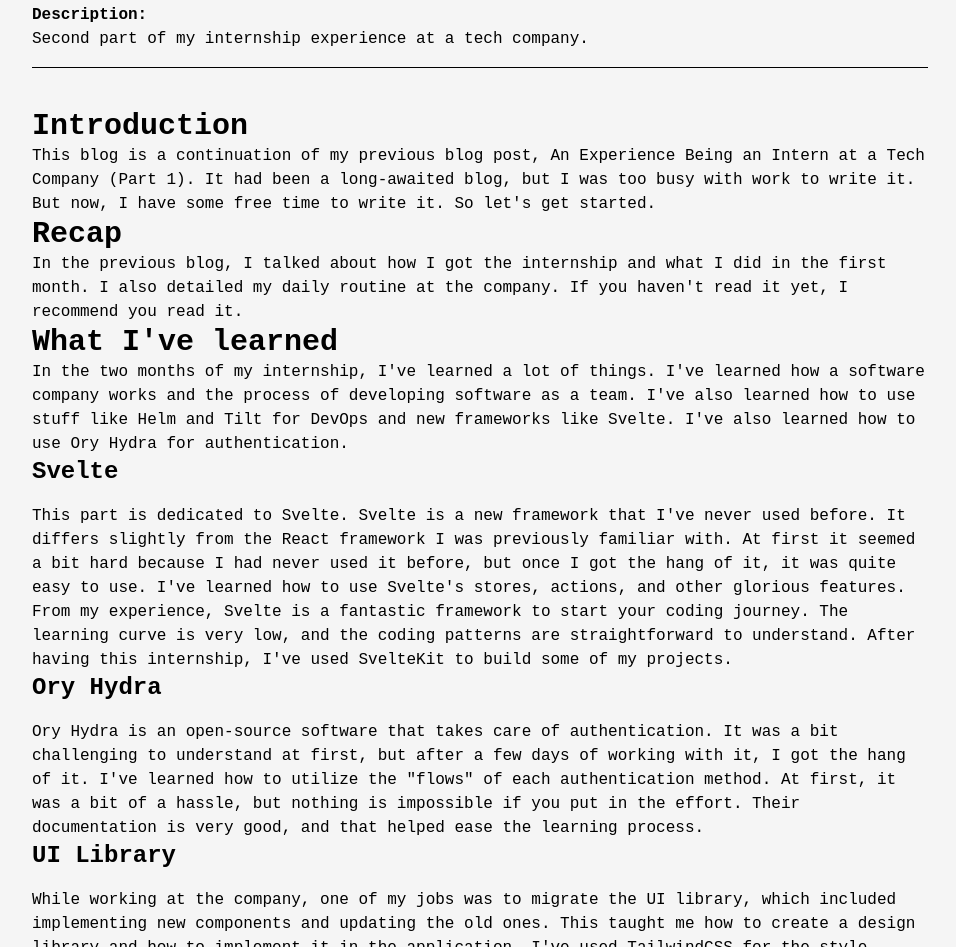
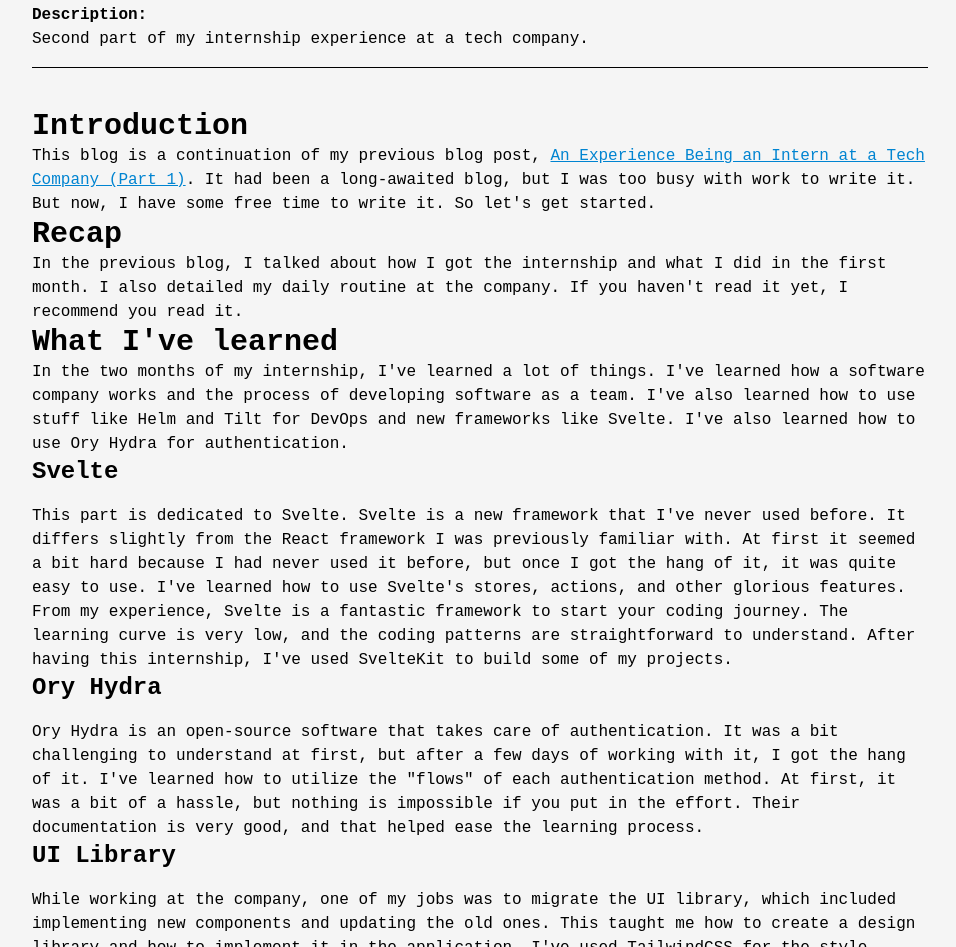
Before and after one commit to JusJira/astro-portfolio, an Astro site: page /blog/internship-review-part-2 in a window 1280 px wide. Shown: the part 771-1718 px from the top of the page, without its empty margins (160-1116 px from the left). Built offline with nearby package versions, Linux system fonts and the light colour scheme; Astro itself is replaced by a stand-in of ours; a web font is replaced by a local one.

Commit message:
fix: blog link

```diff
--- a/src/content/blog/internship-review-part-2.mdx
+++ b/src/content/blog/internship-review-part-2.mdx
@@ -8,7 +8,7 @@ featured: true
 
 # Introduction
 
-This blog is a continuation of my previous blog post, [An Experience Being an Intern at a Tech Company (Part 1)](/blog/first-month-internship-review/). It had been a long-awaited blog, but I was too busy with work to write it. But now, I have some free time to write it. So let's get started.
+This blog is a continuation of my previous blog post, [An Experience Being an Intern at a Tech Company (Part 1)](/blog/internship-review-part-1/). It had been a long-awaited blog, but I was too busy with work to write it. But now, I have some free time to write it. So let's get started.
 
 # Recap
 
--- a/src/styles/global.css
+++ b/src/styles/global.css
@@ -13,3 +13,7 @@ h1 {
 h2 {
   @apply text-lg md:text-xl lg:text-2xl font-semibold mb-4 dark:text-white;
 }
+
+.prose a {
+  @apply underline dark:text-amber-400 text-sky-600 underline-offset-1;
+}
```
